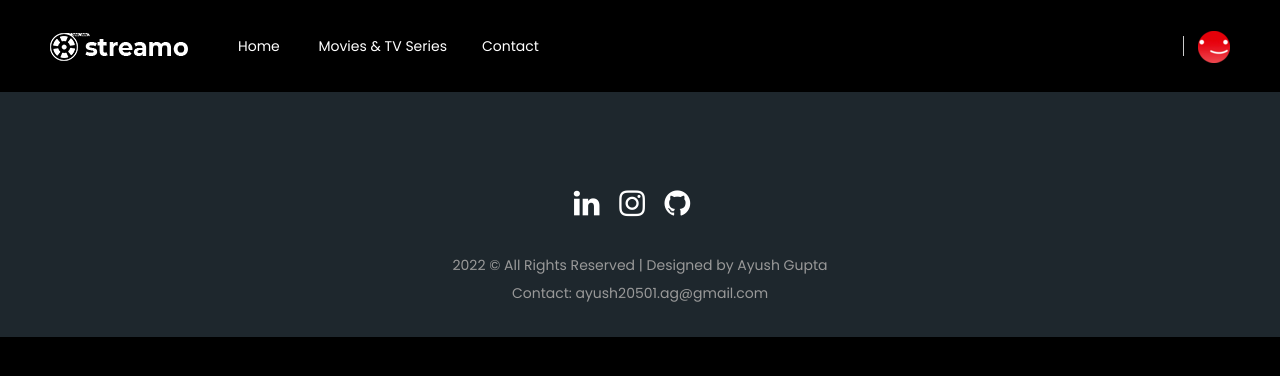
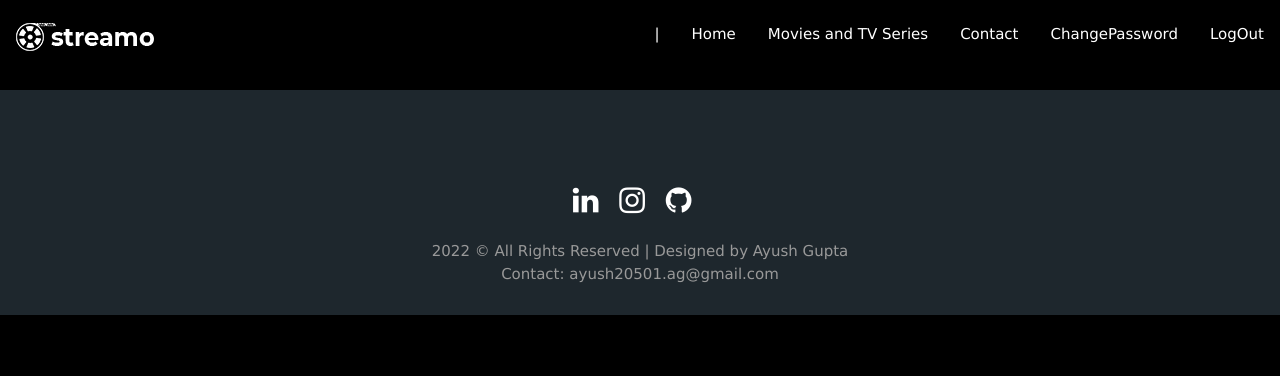
Before and after one commit to ayush20501/streamo-netflix-clone, a Django app: page /seriesdetail/ in a window 1280 px wide. Shown: the top 376 px of the page. Run offline with Django 4.2, Linux system fonts and the light colour scheme; a user stored in the database is signed in; data comes from the database, SQL or seed files in the repository; some libraries are stand-ins or nearby versions.

Commit message:
Update series-details.html

```diff
--- a/templates/series-details.html
+++ b/templates/series-details.html
@@ -29,6 +29,11 @@
     <script src="{% static 'assets/js/vendor/modernizr-3.6.0.min.js' %}"></script>
     <link rel="stylesheet" href="https://cdnjs.cloudflare.com/ajax/libs/font-awesome/4.7.0/css/font-awesome.min.css">
 
+    <link rel="stylesheet" href="https://www.w3schools.com/w3css/4/w3.css">
+    <link rel="stylesheet" href="https://www.w3schools.com/w3css/4/w3.css">
+    <link rel="stylesheet" href="https://fonts.googleapis.com/css?family=Raleway">
+    <link rel="stylesheet" href="https://cdnjs.cloudflare.com/ajax/libs/font-awesome/4.7.0/css/font-awesome.min.css">
+
     <style>
         .responsive-iframe {
             position: absolute;
@@ -47,12 +52,13 @@
             padding-top: 56.25%;
             /* 16:9 Aspect Ratio (divide 9 by 16 = 0.5625) */
         }
+
         .footer {
             display: flex;
             flex-flow: row wrap;
             padding: 30px;
             color: #fff;
-            background-color:#1E272D;
+            background-color: #1E272D;
         }
 
         .footer>* {
@@ -77,18 +83,21 @@
             color: white;
             font-size: 30px;
         }
+
         .fa-linkedin {
             color: white;
             font-size: 30px;
         }
+
         .fa-github {
             color: white;
             font-size: 30px;
         }
 
-        .button1{
+        .button1 {
             margin-right: 16px;
         }
+
         .our-profile-area .dropdown-menu {
             -webkit-transform: translate3d(0px, 44px, 0px) !important;
             transform: translate3d(0px, 44px, 0px) !important;
@@ -107,52 +116,54 @@
             -webkit-transition: all 0.4s ease-in-out;
             transition: all 0.4s ease-in-out;
         }
+        #testing:hover{
+            background-color: black !important;
+            color: red !important;
+        }
     </style>
 </head>
 
 <body style="background-color: black;">
+    <div class="w3-top">
+        <div class="w3-bar w3-black w3-card py-3" id="myNavbar">
+            <a href="{% url 'home' %}" class="w3-bar-item w3-button w3-wide" id="testing1"><img
+                    src="{% static 'logo.png' %}" alt=""></a>
+            <!-- Right-sided navbar links -->
+            <div class="w3-right w3-hide-small">
+                <span class="w3-bar-item w3-button" id="testing">{{request.user.first_name}}
+                    {{request.user.last_name}} | </span>
+                <a href="{% url 'home' %}" class="w3-bar-item w3-button" id="testing">Home</a>
+                <a href="{% url 'sample' %}" class="w3-bar-item w3-button" id="testing">Movies and TV Series</a>
+                <a href="{% url 'contact' %}" class="w3-bar-item w3-button" id="testing">Contact</a>
+                <a href="{% url 'changepassword' %}" class="w3-bar-item w3-button" id="testing">ChangePassword</a>
+                <a href="{% url 'logout' %}" class="w3-bar-item w3-button" id="testing">LogOut</a>
 
+            </div>
+            <!-- Hide right-floated links on small screens and replace them with a menu icon -->
+
+            <a href="javascript:void(0)" class="w3-bar-item w3-button w3-right w3-hide-large w3-hide-medium"
+                onclick="w3_open()">
+                <i class="fa fa-bars"></i>
+            </a>
+        </div>
+    </div>
+    <nav class="w3-sidebar w3-bar-block w3-black w3-card w3-animate-left w3-hide-medium w3-hide-large"
+        style="display:none" id="mySidebar">
+        <a href="javascript:void(0)" onclick="w3_close()" class="w3-bar-item w3-button w3-large w3-padding-16">Close
+            ×</a>
+        <span onclick="w3_close()" class="w3-bar-item w3-button">{{request.user.first_name}}
+            {{request.user.last_name}}</span>
+        <a href="{% url 'home' %}" onclick="w3_close()" class="w3-bar-item w3-button">Home</a>
+        <a href="{% url 'sample' %}" onclick="w3_close()" class="w3-bar-item w3-button">Movies and TV Series</a>
+        <a href="{% url 'contact' %}" onclick="w3_close()" class="w3-bar-item w3-button">Contact</a>
+        <a href="{% url 'changepassword' %}" onclick="w3_close()" class="w3-bar-item w3-button">ChangePassword</a>
+        <a href="{% url 'logout' %}" onclick="w3_close()" class="w3-bar-item w3-button">LogOut</a>
+    </nav>
+    <br>
+    <br>
+    <br>
+    <br>
     <div class="main-wrapper">
-        <header class="header-area bg-black section-padding-lr">
-            <div class="container-fluid">
-                <div class="header-wrap header-netflix-style">
-                    <div class="logo-menu-wrap">
-                        <div class="logo">
-                            <a href="{% url 'home' %}"><img src="{% static 'logo.png' %}" alt=""></a>
-                        </div>
-                        <div class="main-menu main-theme-color-four">
-                            <nav class="main-navigation">
-                                <ul>
-                                    <li class="active"><a href="{% url 'home' %}">Home</a></li>
-                                    <li><a href="{% url 'sample' %}">Movies & TV Series </a>
-
-                                    <li><a href="{% url 'contact' %}">Contact</a></li>
-                                </ul>
-                            </nav>
-                        </div>
-                    </div>
-                    <div class="right-side d-flex">
-                        <div class="our-profile-area ">
-                            <!-- <img src="{% static 'assets/images/review/author-01.png' %}" alt=""> -->
-
-                            <a href="#" class="our-profile-pc" data-bs-toggle="dropdown" aria-haspopup="true"
-                                aria-expanded="false">
-                                <img src="{% static 'logo1.png' %}" alt="">
-                            </a>
-                            <div class="dropdown-menu netflix-profile-style red">
-                                <ul>
-                                    <li class="single-list" style="color: white;">{{request.user.first_name}}
-                                        {{request.user.last_name}}</li>
-                                    <li class="single-list"  style="color: white;"><a href="{% url 'changepassword' %}">ChangePassword</a></li>
-                                    <li class="single-list"  style="color: white;"><a href="{% url 'logout' %}">Log Out</a></li>
-                                </ul>
-                            </div>
-                        </div>
-                        <div class="mobile-menu d-block d-lg-none"></div>
-                    </div>
-                </div>
-            </div>
-        </header>
         {% for i in recently %}
         <div class="breadcrumb-area breadcrumb-modify-padding bg-black-3">
             <div class="container">
@@ -204,15 +215,19 @@
             </div>
         </div>
         {% endfor %}
+    </div>
 
 
         <footer class="footer">
             <div class="b-footer">
                 <p>
                 <div class="social-footer-icons">
-                    <a class="button1" href="https://www.linkedin.com/in/ayushhguptaa/"><i class="fa fa-linkedin" aria-hidden="true"></i></a>
-                    <a class="button1" href="https://www.instagram.com/ayushh__guptaa/"><i class="fa fa-instagram" aria-hidden="true"></i></a>
-                    <a class="button1" href="https://github.com/ayush20501"><i class="fa fa-github" aria-hidden="true"></i></a>
+                    <a class="button1" href="https://www.linkedin.com/in/ayushhguptaa/"><i class="fa fa-linkedin"
+                            aria-hidden="true"></i></a>
+                    <a class="button1" href="https://www.instagram.com/ayushh__guptaa/"><i class="fa fa-instagram"
+                            aria-hidden="true"></i></a>
+                    <a class="button1" href="https://github.com/ayush20501"><i class="fa fa-github"
+                            aria-hidden="true"></i></a>
                 </div>
                 <br>
                 2022 © All Rights Reserved | Designed by Ayush Gupta <br>
@@ -228,6 +243,29 @@
         <script src="{% static 'assets/js/plugins.js' %}"></script>
         <script src="{% static 'assets/js/ajax-mail.js' %}"></script>
         <script src="{% static 'assets/js/main.js' %}"></script>
+        <script>
+            // Modal Image Gallery
+            function onClick(element) {
+                document.getElementById("img01").src = element.src;
+                document.getElementById("modal01").style.display = "block";
+                var captionText = document.getElementById("caption");
+                captionText.innerHTML = element.alt;
+            }
+            // Toggle between showing and hiding the sidebar when clicking the menu icon
+            var mySidebar = document.getElementById("mySidebar");
+
+            function w3_open() {
+                if (mySidebar.style.display === 'block') {
+                    mySidebar.style.display = 'none';
+                } else {
+                    mySidebar.style.display = 'block';
+                }
+            }
+            // Close the sidebar with the close button
+            function w3_close() {
+                mySidebar.style.display = "none";
+            }
+        </script>
 </body>
 
 </html>
```
